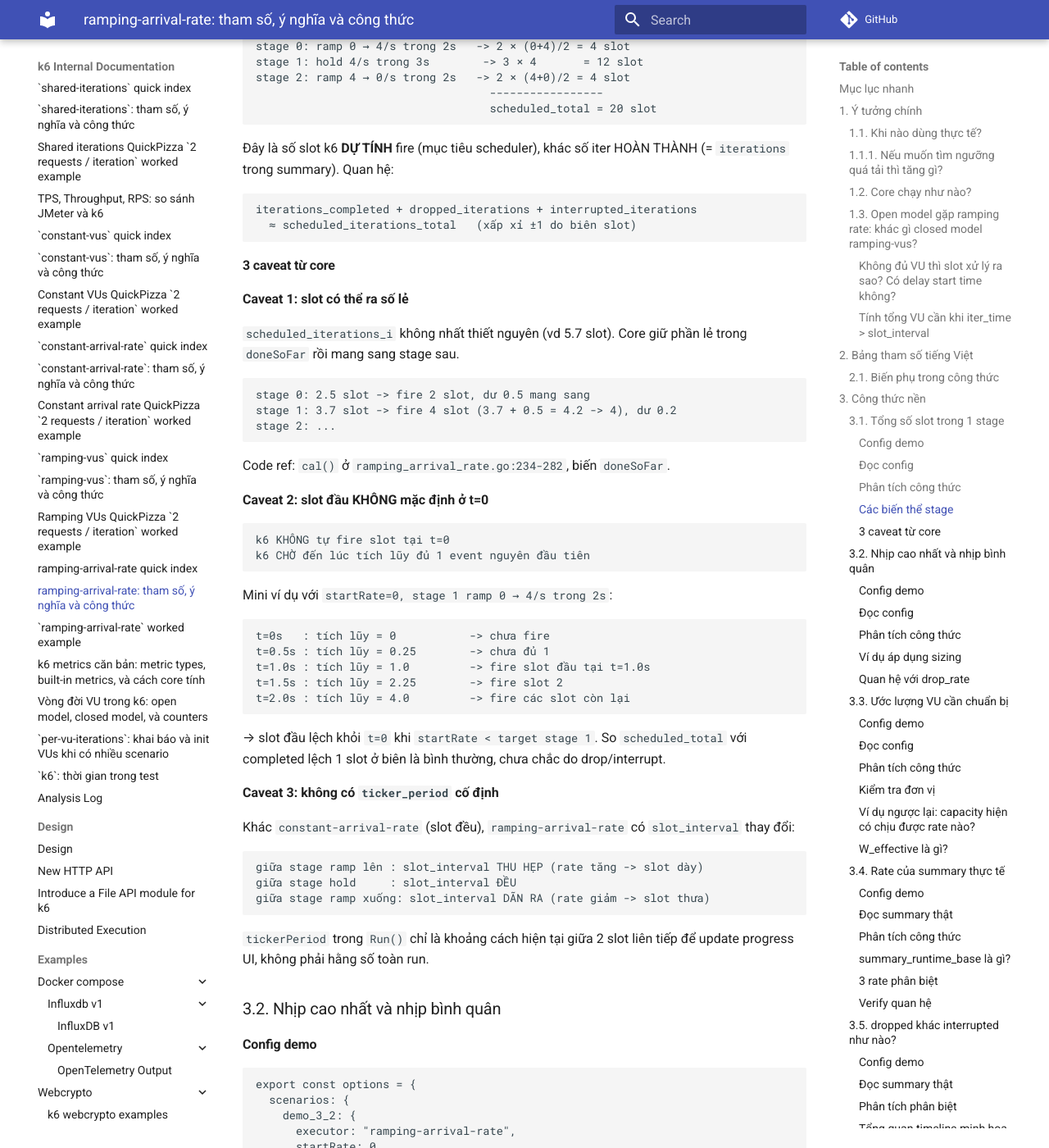
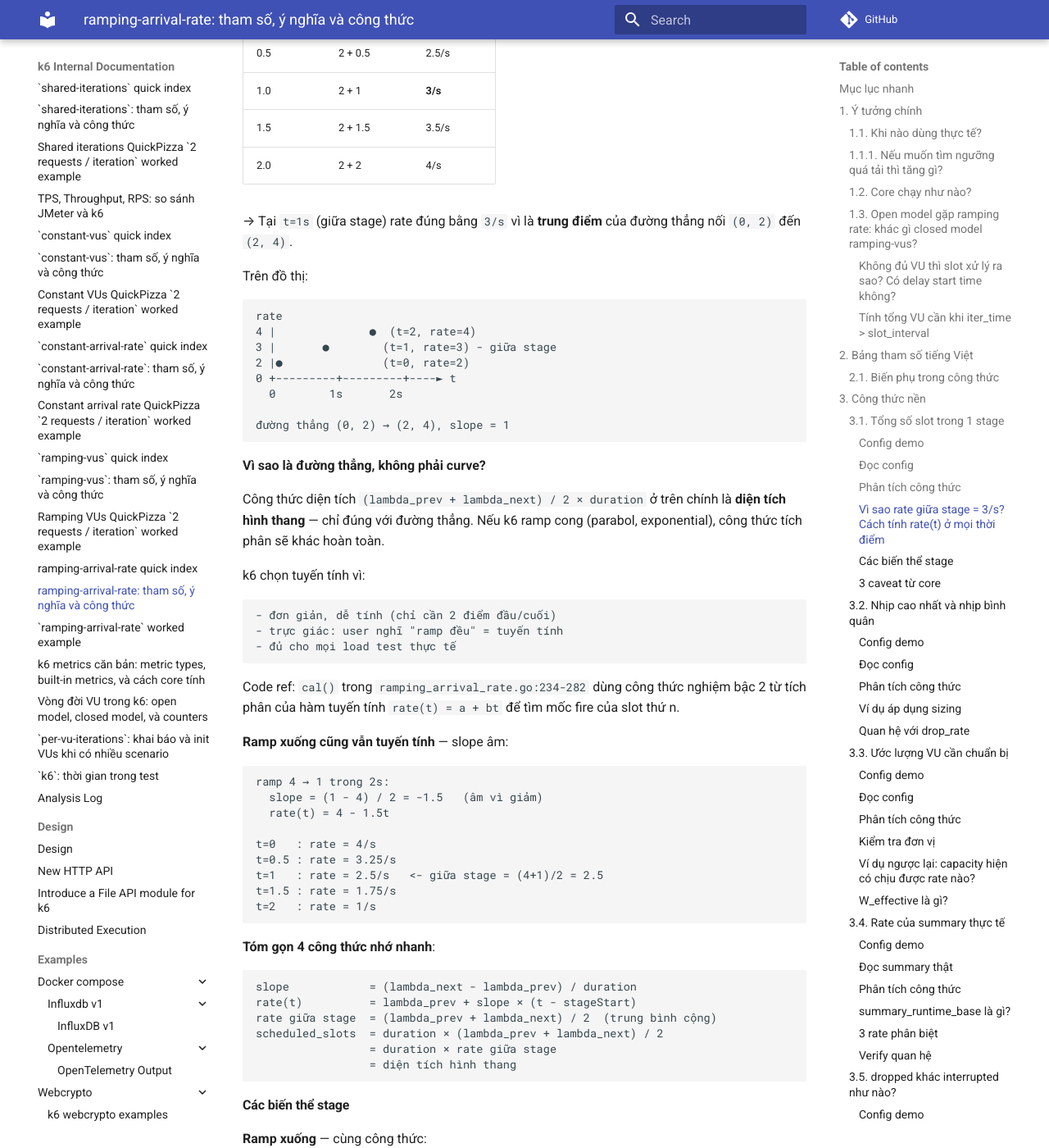
Before and after one commit to meomew-auto/markdown, an MkDocs documentation site: the page built from docs/20260518_ramping-arrival-rate-tham-so-cong-thuc.md, in a window 1280 px wide and 1400 px high, scrolled down 19444 px. Shown: the whole window at 82% size. Built offline with MkDocs 1.6.1 and Material for MkDocs 9.7.7, drawn with Linux system fonts in a browser that asks for light colours; comment, search, counter and statistics services are not loaded; some of the changed text lies outside the part shown.

Commit message:
Update docs

````diff
--- a/docs/20260518_ramping-arrival-rate-tham-so-cong-thuc.md
+++ b/docs/20260518_ramping-arrival-rate-tham-so-cong-thuc.md
@@ -874,6 +874,104 @@ Diện tích = (đáy nhỏ + đáy lớn) / 2 × chiều cao
           = (2 + 4) / 2 × 2 = 6
 ```
 
+#### Vì sao rate giữa stage = 3/s? Cách tính rate(t) ở mọi thời điểm
+
+k6 ramp rate **tuyến tính** từ `lambda_prev` đến `lambda_next` trong
+`duration` (đường thẳng nối 2 điểm).
+
+Công thức đường thẳng đi qua 2 điểm `(t1, y1)` và `(t2, y2)`:
+
+```text
+y(t) = y1 + (y2 - y1) × (t - t1) / (t2 - t1)
+```
+
+Áp vào rate trong stage (gọn hơn dạng `y = mx + b`):
+
+```text
+slope    = (lambda_next - lambda_prev) / duration
+rate(t)  = lambda_prev + slope × (t - stageStart)
+```
+
+Áp vào ví dụ `ramp 2 → 4 trong 2s`:
+
+```text
+lambda_prev = 2 iter/s   (tại t=0s)
+lambda_next = 4 iter/s   (tại t=2s)
+duration    = 2s
+
+slope = (4 - 2) / 2 = 1   (mỗi giây rate tăng 1)
+rate(t) = 2 + 1 × t = 2 + t
+```
+
+Tính rate ở từng mốc:
+
+| t (s) | rate(t) = 2 + t | rate |
+| --- | --- | --- |
+| 0.0 | 2 + 0 | 2/s |
+| 0.5 | 2 + 0.5 | 2.5/s |
+| 1.0 | 2 + 1 | **3/s** |
+| 1.5 | 2 + 1.5 | 3.5/s |
+| 2.0 | 2 + 2 | 4/s |
+
+→ Tại `t=1s` (giữa stage) rate đúng bằng `3/s` vì là **trung điểm** của
+đường thẳng nối `(0, 2)` đến `(2, 4)`.
+
+Trên đồ thị:
+
+```text
+rate
+4 |              ●  (t=2, rate=4)
+3 |       ●        (t=1, rate=3) - giữa stage
+2 |●               (t=0, rate=2)
+0 +---------+---------+----► t
+  0        1s       2s
+
+đường thẳng (0, 2) → (2, 4), slope = 1
+```
+
+**Vì sao là đường thẳng, không phải curve?**
+
+Công thức diện tích `(lambda_prev + lambda_next) / 2 × duration` ở trên
+chính là **diện tích hình thang** — chỉ đúng với đường thẳng. Nếu k6 ramp
+cong (parabol, exponential), công thức tích phân sẽ khác hoàn toàn.
+
+k6 chọn tuyến tính vì:
+
+```text
+- đơn giản, dễ tính (chỉ cần 2 điểm đầu/cuối)
+- trực giác: user nghĩ "ramp đều" = tuyến tính
+- đủ cho mọi load test thực tế
+```
+
+Code ref: `cal()` trong `ramping_arrival_rate.go:234-282` dùng công thức
+nghiệm bậc 2 từ tích phân của hàm tuyến tính `rate(t) = a + bt` để tìm
+mốc fire của slot thứ n.
+
+**Ramp xuống cũng vẫn tuyến tính** — slope âm:
+
+```text
+ramp 4 → 1 trong 2s:
+  slope = (1 - 4) / 2 = -1.5   (âm vì giảm)
+  rate(t) = 4 - 1.5t
+
+t=0   : rate = 4/s
+t=0.5 : rate = 3.25/s
+t=1   : rate = 2.5/s   <- giữa stage = (4+1)/2 = 2.5
+t=1.5 : rate = 1.75/s
+t=2   : rate = 1/s
+```
+
+**Tóm gọn 4 công thức nhớ nhanh**:
+
+```text
+slope            = (lambda_next - lambda_prev) / duration
+rate(t)          = lambda_prev + slope × (t - stageStart)
+rate giữa stage  = (lambda_prev + lambda_next) / 2  (trung bình cộng)
+scheduled_slots  = duration × (lambda_prev + lambda_next) / 2
+                 = duration × rate giữa stage
+                 = diện tích hình thang
+```
+
 #### Các biến thể stage
 
 **Ramp xuống** — cùng công thức:
````
